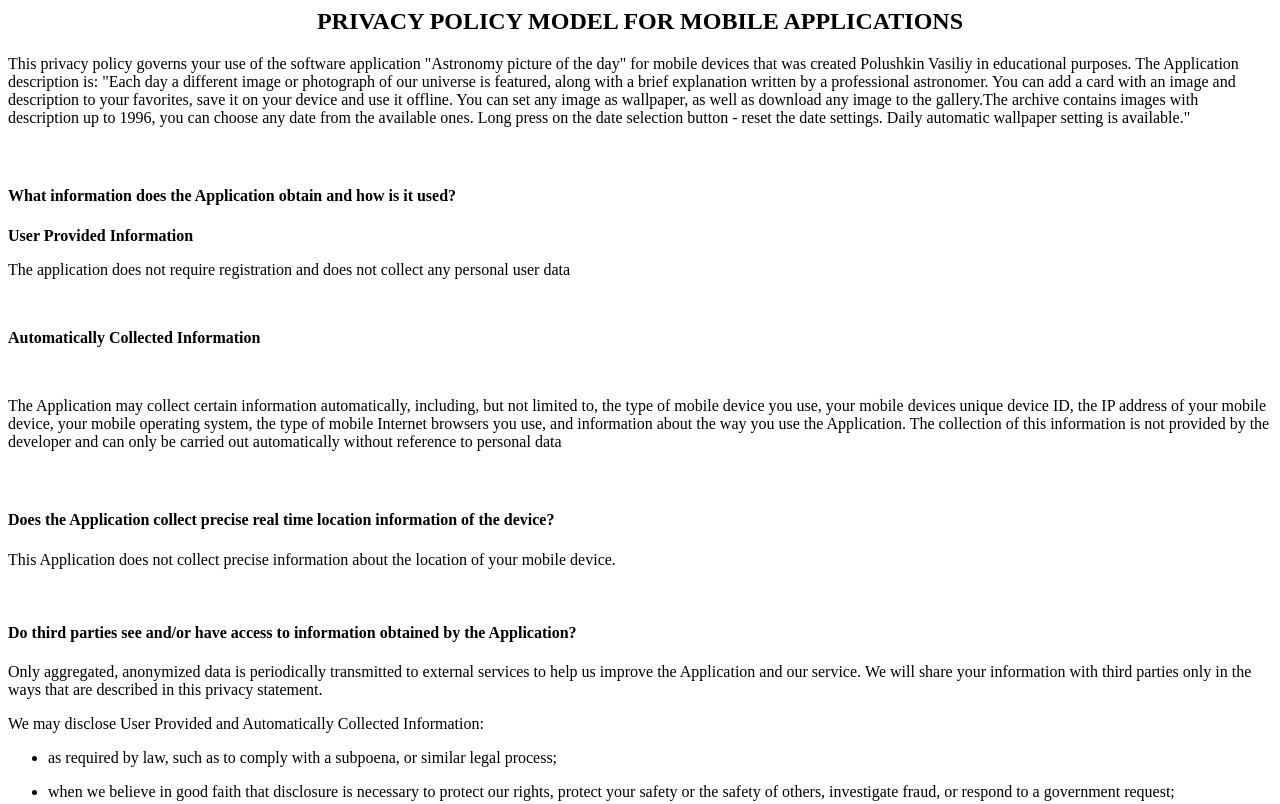
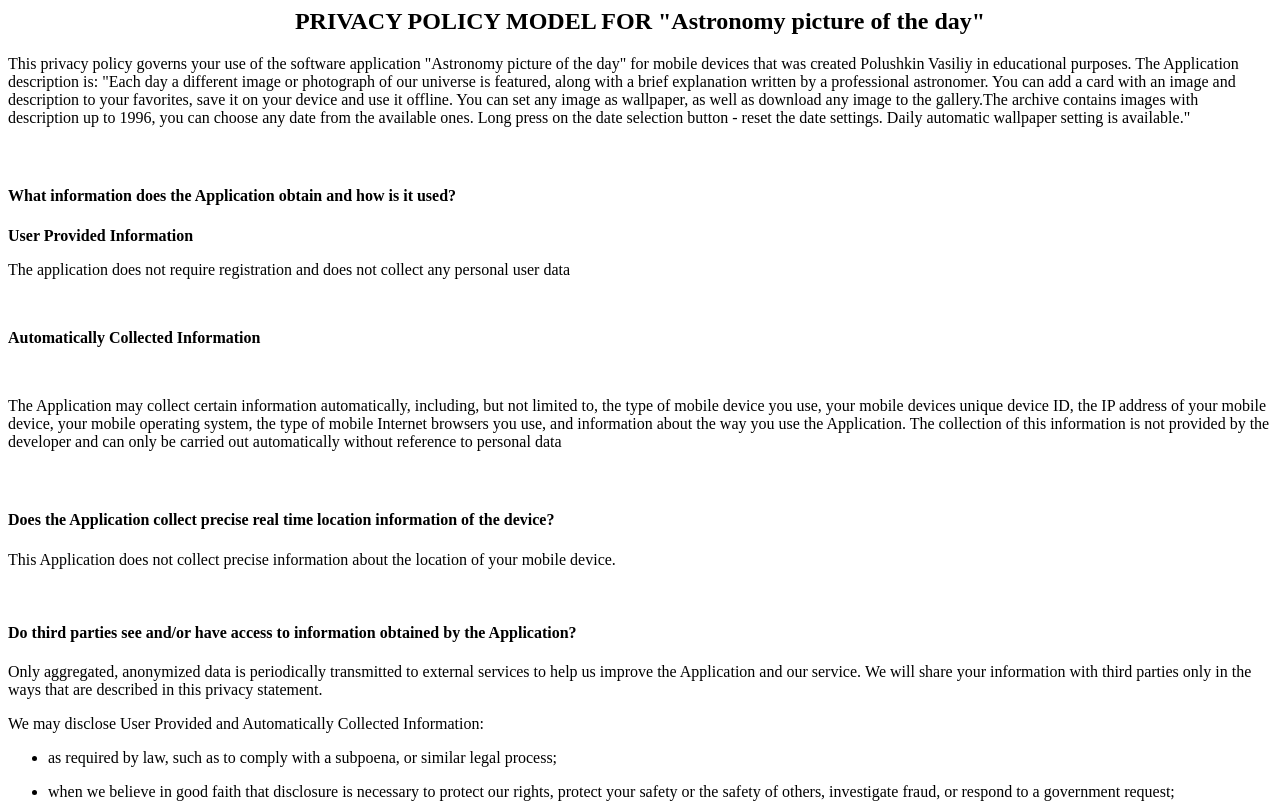
Before and after one commit to PiligrimLazlo/privacy-policy, a plain HTML site: page index.html in a window 1280 px wide. Shown: the top 804 px of the page. Drawn offline with Linux system fonts and the light colour scheme.

Commit message:
title changed

```diff
--- a/index.html
+++ b/index.html
@@ -1,4 +1,4 @@
-<h2 style="text-align: center;">PRIVACY POLICY MODEL FOR MOBILE APPLICATIONS</h2>
+<h2 style="text-align: center;">PRIVACY POLICY MODEL FOR "Astronomy picture of the day"</h2>
 <p></p>
 <p>This privacy policy governs your use of the software application "Astronomy picture of the day" for mobile devices that was created Polushkin Vasiliy in educational purposes. The Application description is: "Each day a different image or photograph of our universe is featured, along with a brief explanation written by a professional astronomer. You can add a card with an image and description to your favorites, save it on your device and use it offline. You can set any image as wallpaper, as well as download any image to the gallery.The archive contains images with description up to 1996, you can choose any date from the available ones. Long press on the date selection button - reset the date settings. Daily automatic wallpaper setting is available."</p>
 <h4>&nbsp;</h4>
```
